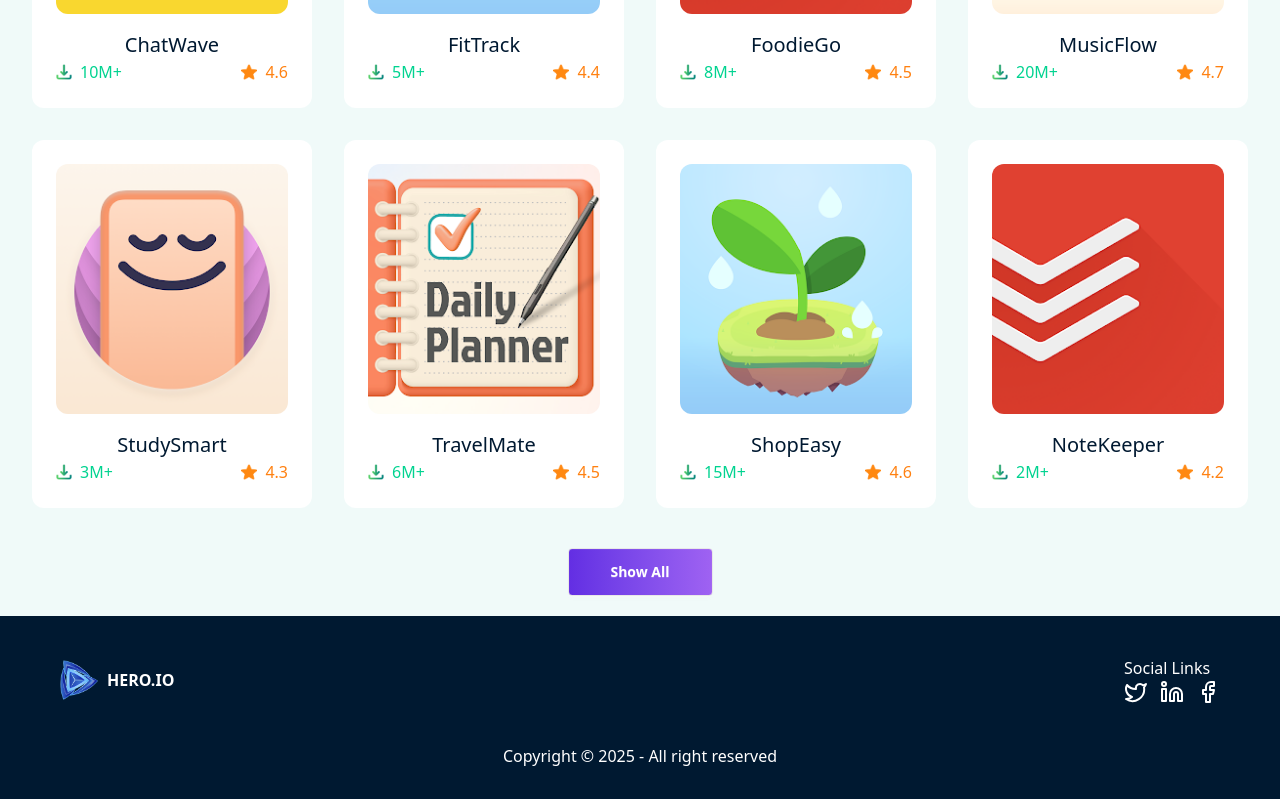
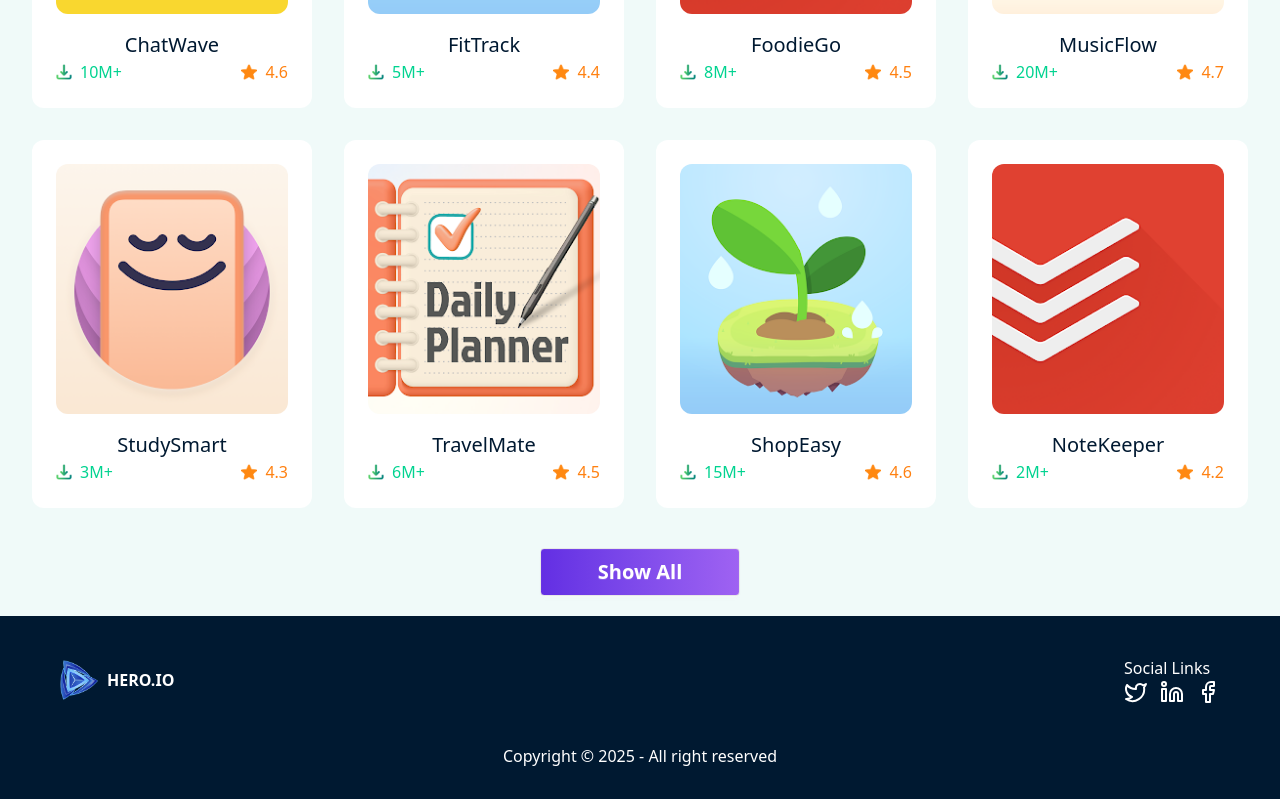
Before and after one commit to tahmid112303/Hero-Apps-using-React-Router, a React (Vite) app: page /home in a window 1280 px wide. Shown: the part 1636-2435 px from the top of the page. Built offline with nearby package versions, Linux system fonts and the light colour scheme.

Commit message:
A little change

```diff
--- a/src/Components/AppDetail.jsx
+++ b/src/Components/AppDetail.jsx
@@ -60,7 +60,7 @@ const AppDetail = () => {
            <h1 className='font-semibold text-2xl mb-6 mt-6'>Description</h1>
            <p className='mb-6 text-[#627382 text-[20px]]'>{description}</p>
 
-           <div className='flex justify-center items-center'><button onClick={()=>navigate(-1)} class="btn btn-primary w-50 h-12.5 font-bold text-[20px]">Go Back</button></div>
+           <div className='flex justify-center items-center'><button onClick={()=>navigate(-1)} class="btn bg-linear-to-r from-[#632EE3] to-[#9F62F2] w-50 h-12.5 font-bold text-[20px] text-white">Go Back</button></div>
 
         </div>
     );
--- a/src/Components/Home.jsx
+++ b/src/Components/Home.jsx
@@ -81,7 +81,7 @@ const Home = () => {
             <div className='flex justify-center items-center'>
             <button onClick={()=>navigate("/apps")} className="btn
             bg-linear-to-r from-[#632EE3] to-[#9F62F2]
-             text-white font-bold mt-10 w-36.25 h-12">Show All</button>
+             text-white font-bold mt-10 w-50 h-12 text-[20px]">Show All</button>
             </div>
         </div>
     );
--- a/src/Components/MyAppDetail.jsx
+++ b/src/Components/MyAppDetail.jsx
@@ -60,7 +60,7 @@ const MyAppDetail = () => {
            <h1 className='font-semibold text-2xl mb-6 mt-6'>Description</h1>
            <p className='mb-6 text-[#627382 text-[20px]]'>{description}</p>
 
-           <div className='flex justify-center items-center'><button onClick={()=>navigate(-1)} class="btn btn-primary w-50 h-12.5 font-bold text-[20px]">Go Back</button></div>
+           <div className='flex justify-center items-center'><button onClick={()=>navigate(-1)} class="btn bg-linear-to-r from-[#632EE3] to-[#9F62F2] w-50 h-12.5 font-bold text-[20px] text-white">Go Back</button></div>
 
         </div>
     );
```
